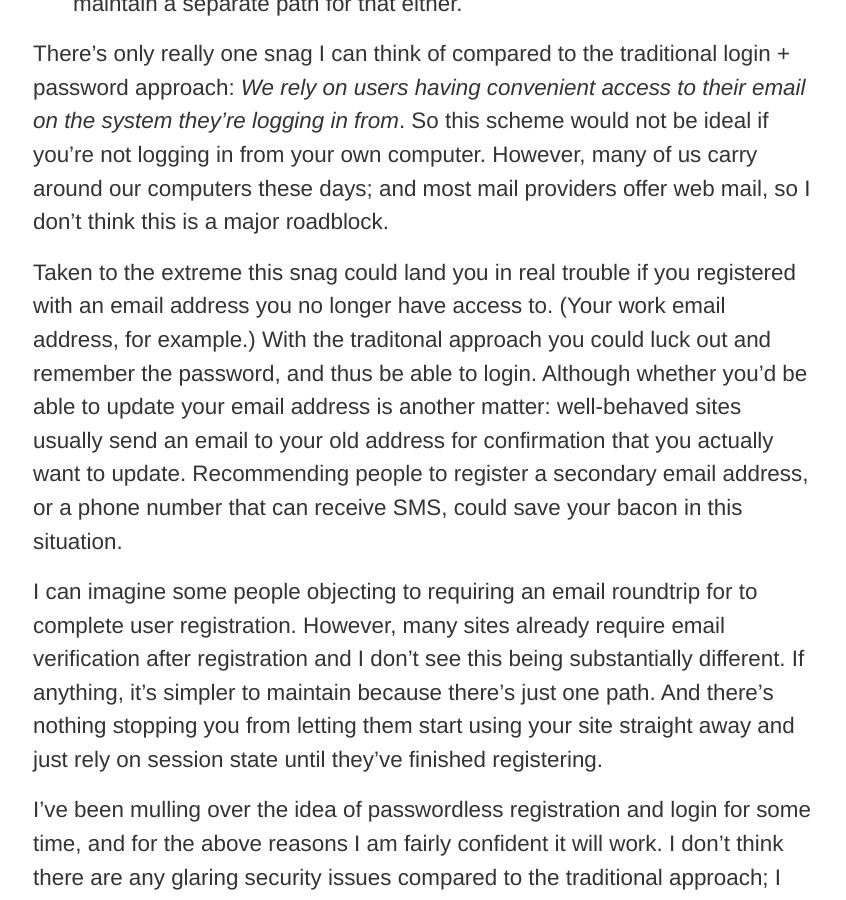
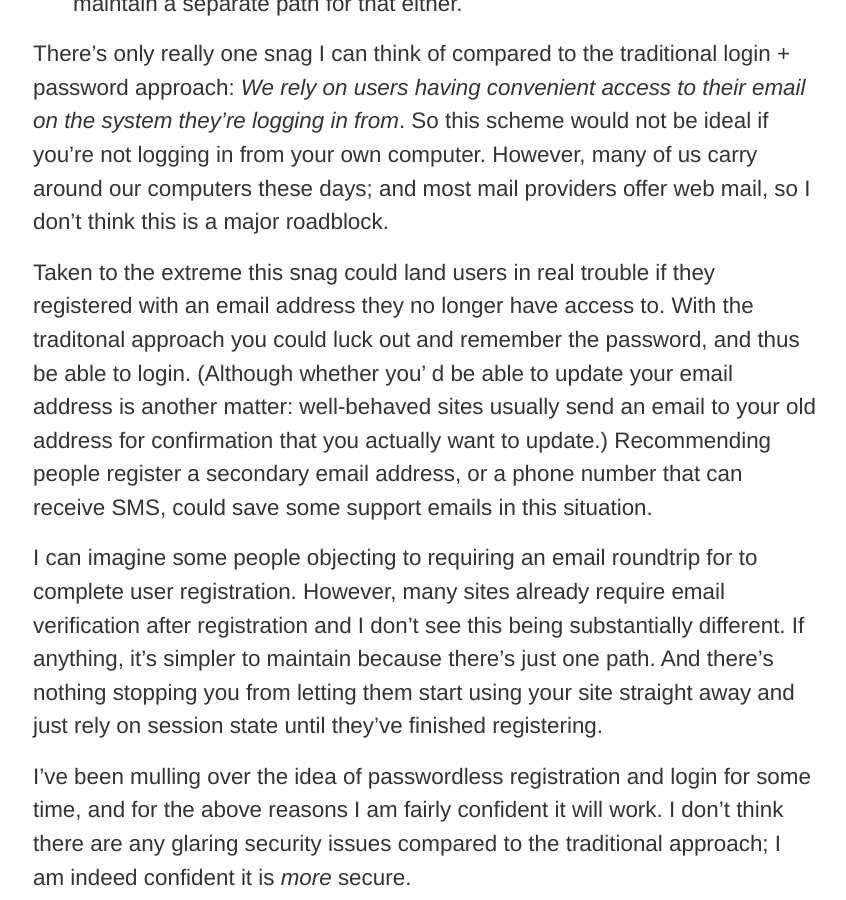
Before and after one commit to stig/www.brautaset.org, a Jekyll site: the page built from _posts/2014-12-05-passwordless-registration-and-login.md, in a window 1280 px wide and 900 px high, scrolled down 1098 px. Shown: the whole window, without its empty margins (215-1061 px from the left). Built offline with Jekyll 4.4.1, drawn with Linux system fonts in a browser that asks for light colours.

Commit message:
fixup! New 'passwordless registration & login' post

```diff
--- a/_posts/2014-12-05-passwordless-registration-and-login.md
+++ b/_posts/2014-12-05-passwordless-registration-and-login.md
@@ -49,15 +49,15 @@ your own computer. However, many of us carry around our computers
 these days; and most mail providers offer web mail, so I don't think
 this is a major roadblock.
 
-Taken to the extreme this snag could land you in real trouble if you
-registered with an email address you no longer have access to. (Your
-work email address, for example.) With the traditonal approach you
-could luck out and remember the password, and thus be able to login.
-Although whether you’d be able to update your email address is another
-matter: well-behaved sites usually send an email to your old address
-for confirmation that you actually want to update. Recommending people
-to register a secondary email address, or a phone number that can
-receive SMS, could save your bacon in this situation.
+Taken to the extreme this snag could land users in real trouble if
+they registered with an email address they no longer have access to.
+With the traditonal approach you could luck out and remember the
+password, and thus be able to login. (Although whether you’ d be able
+to update your email address is another matter: well-behaved sites
+usually send an email to your old address for confirmation that you
+actually want to update.) Recommending people register a secondary
+email address, or a phone number that can receive SMS, could save some
+support emails in this situation.
 
 I can imagine some people objecting to requiring an email roundtrip
 for to complete user registration. However, many sites already require
```
